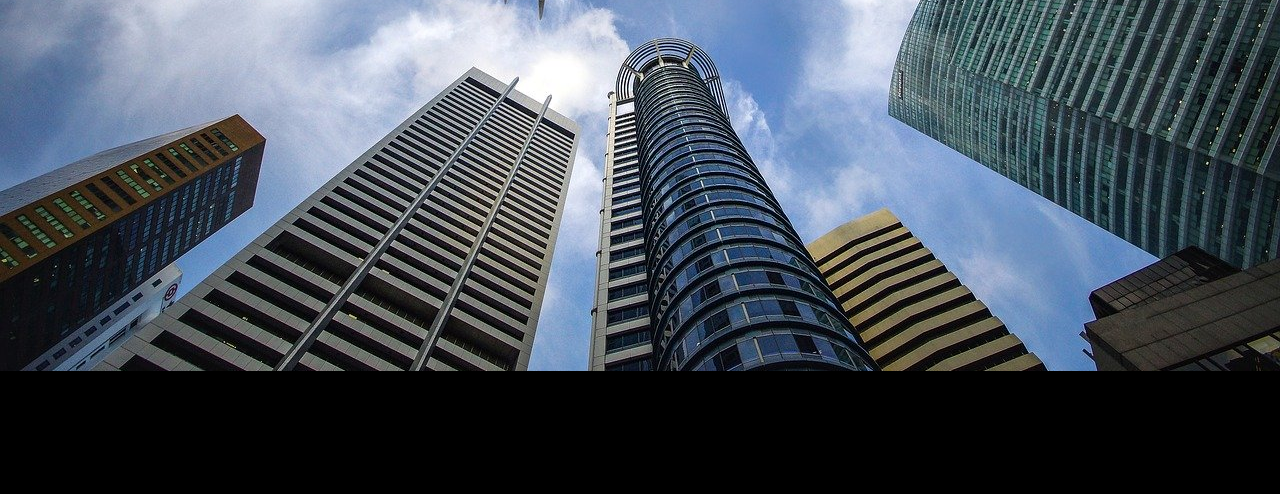
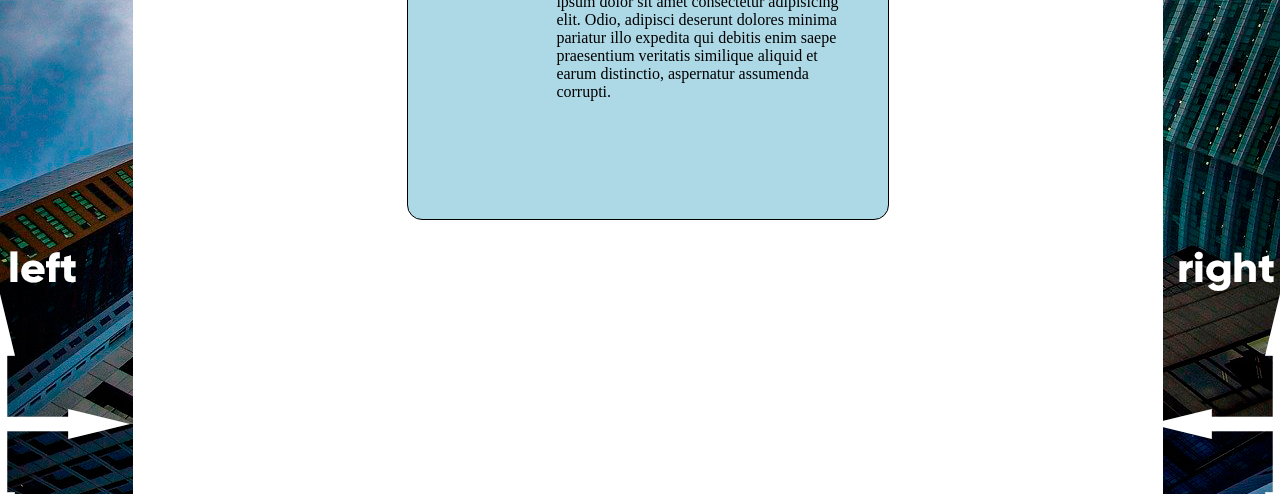
Before and after one commit to MuzzoPL/HtmlCss, a plain HTML site: page Exercicios/027/fundo.html in a window 1280 px wide. Shown: the part 429-923 px from the top of the page. Before the commit the page ends 800 px from the top, so only its background shows below. Drawn offline with Linux system fonts and the light colour scheme.

Commit message:
finalizando sessão de background

```diff
--- a/Exercicios/027/fundo.html
+++ b/Exercicios/027/fundo.html
@@ -3,28 +3,55 @@
 <head>
     <meta charset="UTF-8">
     <meta name="viewport" content="width=device-width, initial-scale=1.0">
-    <title>Document</title>
+    <title>fundo fixo de tela</title>
     <style>
+        /* *{
+            border: 1px solid greenyellow;
+            padding: 0px;
+            margin: 0px
+        } */
         body{
             background-color: black;
-            background-image: url(Imagens/wallpaper002.jpg);
-            background-position: center top;
+            background-image: url(Imagens/wallpaper003.jpg);
+            background-position: center;
             background-repeat: no-repeat;
+            /* background-size: contain; */
+            background-attachment: fixed;
+            position: absolute;
             background-size: cover;
-            /* background-size: contain; */
+            left: 50%;
+            top: 50%;
+            transform: translate(-50%,-50%);
+            display: flex;
         }
         main{
             background-color: white;
+            padding:15px;
+            height: 1000px;
+            width: 1000px;
+            display: flex;
+
+        }
+        div{
+         background-color: lightblue;
             border: 1px solid black;
             border-radius:15px;
             width: 400px;
             padding: 40px;
-            margin: auto;
+            height: 400px;
+            left: 50%;
+            top: 50%;
+            position: absolute;
+            transform: translate(-50%,-50%);
+            display: flex;
+
+            /* left e top só funcionam se o conteiner mãe estiver com "position absolute" */
         }
     </style>
 </head>
 <body>
     <main>
+    <div>
         <h1>
             Teste de imagem de fundo
         </h1>
@@ -33,7 +60,7 @@
             Lorem ipsum dolor sit amet consectetur adipisicing elit. Reprehenderit qui repellendus, nam ea ipsam neque eum rerum iure autem sapiente ipsum impedit porro enim laboriosam consequatur molestias. Magni, corporis numquam.
             Lorem ipsum dolor sit amet consectetur adipisicing elit. Odio, adipisci deserunt dolores minima pariatur illo expedita qui debitis enim saepe praesentium veritatis similique aliquid et earum distinctio, aspernatur assumenda corrupti.
         </p>
-    </main>
-
+    </div>
+</main>
 </body>
 </html>
```
